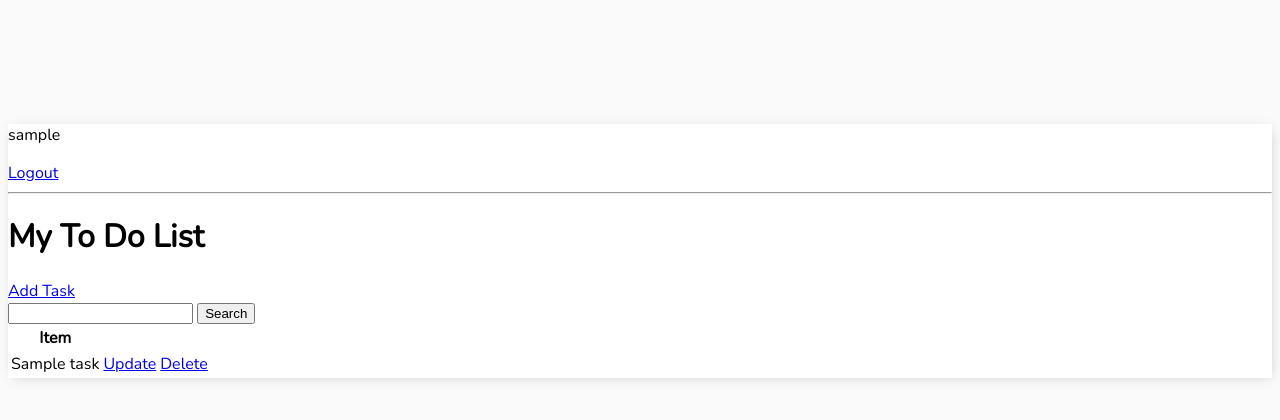
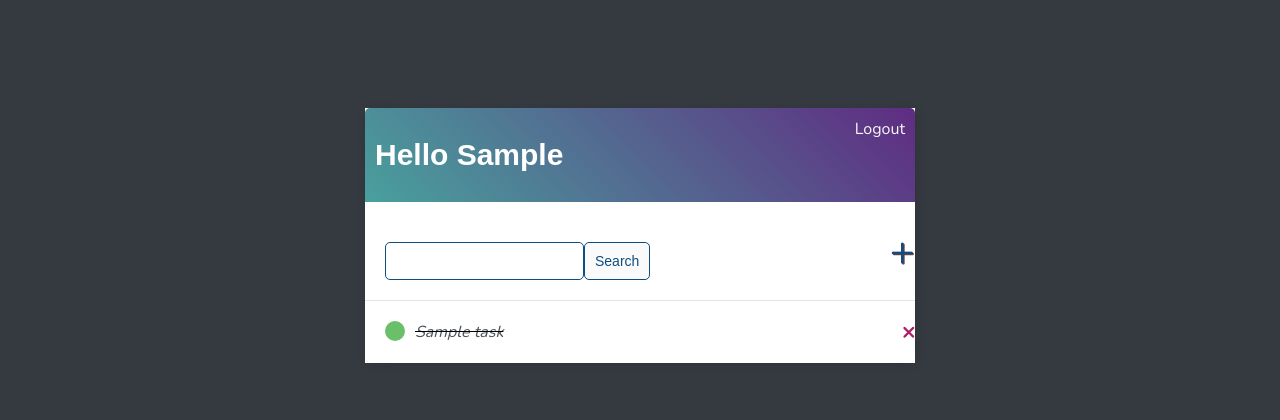
Before and after one commit to phulikely/ToDoApp, a Django app: page / in a window 1280 px wide. Shown: the top 420 px of the page. Run offline with Django 3.2, Linux system fonts and the light colour scheme; a user stored in the database is signed in; tables that the repository leaves empty hold one stand-in row (values such as "Sample post").

Commit message:
Done Frontends

```diff
--- a/main/admin.py
+++ b/main/admin.py
@@ -1,5 +1,5 @@
 from django.contrib import admin
 from .models import Task
 
-# Register your models here.
+
 admin.site.register(Task)
--- a/main/forms.py
+++ b/main/forms.py
@@ -1,6 +1,5 @@
 from django import forms
 from django.contrib.auth.forms import UserCreationForm
-
 from .models import *
 
 class TaskForm(forms.ModelForm):
--- a/main/models.py
+++ b/main/models.py
@@ -1,7 +1,7 @@
 from django.db import models
 from django.contrib.auth.models import User
 
-# Create your models here.
+
 
 class Task(models.Model):
     user = models.ForeignKey(User, on_delete=models.CASCADE, null=True, blank=True)
@@ -14,4 +14,4 @@ class Task(models.Model):
         return self.title
 
     class Meta:
-        ordering = ['title']
+        ordering = ['complete']
--- a/main/templates/main/detail_task.html
+++ b/main/templates/main/detail_task.html
@@ -1,8 +1,9 @@
 {% extends 'main/main.html' %}
 {% block content %}
-<h3>Detail Task</h3>
 
-<a href="{% url 'home' %}">Back</a>
+<div class="header-bar">
+    <a href="{% url 'home' %}">&#8592; Back</a>
+</div>
 
 <form method="" action="">
     {% csrf_token %}
@@ -10,4 +11,5 @@
     {{form.as_p}}
 
 </form>
+
 {% endblock content %}
--- a/main/templates/main/list.html
+++ b/main/templates/main/list.html
@@ -1,39 +1,47 @@
 {% extends 'main/main.html' %}
 {% block content %}
-{% if request.user.is_authenticated %}
-    <p>{{request.user}}</p>
-    <a href="{% url 'logout' %}">Logout</a>
-{% else %}
-    <a href="{% url 'login' %}">Login</a>
-{% endif %}
 
-<hr>
+<div class="header-bar">
+    <div>
+        <h1>Hello {{request.user|title}}</h1>
+    </div>
+    {% if request.user.is_authenticated %}
+        <a href="{% url 'logout' %}">Logout</a>
+    {% else %}
+        <a href="{% url 'login' %}">Login</a>
+    {% endif %}
+</div>
 
-<h1>My To Do List</h1>
+<div id="search-add-wrapper">
+    <form method="GET" style="margin-top: 20px; display: flex;">
+        <input type="text" name="name">
+        <input class="button" type="submit" value="Search">
+    </form>
+    <a id="add-link" href="{% url 'create_task' %}">&#x2b;</a>
+</div>
 
-<a href="{% url 'create_task' %}">Add Task</a>
+<div class="task-items-wrapper">
+    {% for task in tasks %}
+    <div class="task-wrapper">
+        {% if task.complete %}
+            <div class="task-title">
+                <div class="task-complete-icon"></div>
+                <i><s><a href="{% url 'update_task' task.id %}">{{task}}</a></s></i>
+            </div>
+        <a class="delete-link" href="{% url 'delete_task' task.id %}">&#215;</a>
+        {% else %}
+            <div class="task-title">
+                <div class="task-incomplete-icon"></div>
+                <a href="{% url 'update_task' task.id %}">{{task}}</a>
+            </div>
+        <a class="delete-link" href="{% url 'delete_task' task.id %}">&#215;</a>
+        {% endif %}
 
-<form method="GET">
-    <!-- {{my_filter.form}} -->
-    <input type="text" name="name">
-    <input type="submit" value="Search">
-</form>
+    </div>
 
-<table>
-    <tr>
-        <th>Item</th>
-        <th></th>
-        <th></th>
-    </tr>
-    {% for task in tasks %}
-    <tr>
-        <td>{{task.title}}</td>
-        <!-- <td><a href="{% url 'detail_task' task.id %}">View</a></td> -->
-        <td><a href="{% url 'update_task' task.id %}">Update</a></td>
-        <td><a href="{% url 'delete_task' task.id %}">Delete</a></td>
-    </tr>
     {% empty %}
-    <h3>No items in list</h3>
+    <h3 style="color: red;">No items in list</h3>
     {% endfor %}
-</table>
+</div>
+
 {% endblock content %}
--- a/main/templates/main/main.html
+++ b/main/templates/main/main.html
@@ -10,33 +10,9 @@
 
     <style>
         body {
-            background-color: #FAFAFA;
+            background-color: rgb(52, 58, 64);
             font-family: 'Nunito', sans-serif;
             padding-top: 100px;
-        }
-
-        .container {
-            max-width: -webkit-fill-available;
-            margin: auto;
-            background-color: #fff;
-            -webkit-box-shadow: 2px 2px 13px -4px rgba(0, 0, 0, 0.21);
-            box-shadow: 2px 2px 13px -4px rgba(0, 0, 0, 0.21);
-        }
-
-
-        /* h1,
-        h2,
-        h3,
-        h4,
-        h5,
-        h6
-            {
-            font-family: 'Raleway', sans-serif;
-        }
-
-        a,
-        p {
-            color: #4b5156
         }
 
         .container {
@@ -47,13 +23,24 @@
             box-shadow: 2px 2px 13px -4px rgba(0, 0, 0, 0.21);
         }
 
+        h1,
+        h2,
+        h3,
+        h4,
+        h5,
+        h6
+            {
+            font-family: 'Raleway', sans-serif;
+            font-size: 30px;
+        }
+
         .header-bar {
             display: flex;
             justify-content: space-between;
             color: #fff;
             padding: 10px;
             border-radius: 5px 5px 0 0;
-            background: linear-gradient(90deg, #EEA390 0%, #EB796F 43%, #EB796F 100%);
+            background: linear-gradient(45deg, #49a09d, #5f2c82);
         }
 
         .header-bar a {
@@ -69,6 +56,10 @@
             border-top: 1px solid #dfe4ea;
             overflow: hidden;
         }
+
+        /* .task-items-wrapper{
+            line-height: 50px;
+        } */
 
         .task-title {
             display: flex;
@@ -98,48 +89,10 @@
         .delete-link {
             text-decoration: none;
             font-weight: 900;
-            color: #857474;
+            color: rgb(175, 29, 102);
             font-size: 22px;
             line-height: 0;
             padding: 20px 0px;
-        }
-
-
-        .handle {
-            display: inline-block;
-            padding: 20px 16px;
-            cursor: grab;
-            user-select: none;
-        }
-
-        .handle:after,
-        .handle:before {
-            display: block;
-            content: "";
-        }
-
-        .handle:active,
-        .handle:active:before,
-        .handle:active:after {
-            cursor: grabbing;
-        }
-
-        .dropArea {
-            background-color: #f1f2f6;
-            color: black;
-            border: #ced6e0 1px solid;
-        }
-
-        .selectedTask {
-            opacity: 0.6;
-        }
-
-
-        #add-link {
-            color: #EB796F;
-            text-decoration: none;
-            font-size: 42px;
-            text-shadow: 1px 1px #81413b;
         }
 
         #search-add-wrapper {
@@ -149,10 +102,18 @@
             padding: 20px;
         }
 
+        #add-link {
+            color: rgb(15, 76, 129);
+            text-decoration: none;
+            font-size: 42px;
+            text-shadow: 1px 1px #81413b;
+            margin-right: -20px;
+        }
+
         input[type=text],
         input[type=password],
         textarea {
-            border: 1px solid #EB796F;
+            border: 1px solid rgb(15, 76, 129);
             border-radius: 5px;
             padding: 10px;
             width: 90%;
@@ -164,9 +125,9 @@
         }
 
         .button {
-            border: 1px solid #EB796F;
+            border: 1px solid rgb(15, 76, 129);
             background-color: #FAFAFA;
-            color: #EB796F;
+            color: rgb(15, 76, 129);
             padding: 10px;
             font-size: 14px;
             border-radius: 5px;
@@ -176,7 +137,8 @@
 
         .card-body {
             padding: 20px;
-        } */
+        }
+
     </style>
 </head>
 
--- a/main/views.py
+++ b/main/views.py
@@ -38,12 +38,9 @@ def register_page(request):
         if request.method == 'POST':
             form = CreateUserForm(request.POST)
             if form.is_valid():
-                user = form.save()
+                form.save()
                 username = form.cleaned_data.get('username')
-                # group = Group.objects.get(name='client')
-                # user.groups.add(group)
-                # Customer.objects.create(user=user)
-                # messages.success(request, 'Account created for ' + username + ' successfully')
+                messages.success(request, 'Account created for ' + username + ' successfully')
                 return redirect('login')
             else:
                 messages.error(request, 'Account created unsuccessfully')
@@ -56,18 +53,15 @@ def home(request):
     #tasks = Task.objects.all()
     tasks = request.user.task_set.all()
     #print('task theo user : ', tasks1)
-
     form = TaskForm()
-
     my_filter = TaskFilter(request.GET, queryset=tasks)
-    print(my_filter.data)
     #search_key = my_filter.data.get('name')
     tasks = my_filter.qs
 
     context = {'tasks':tasks,
                 'form':form,
                 'my_filter':my_filter,
-                #'search_key':search_key
+                # 'search_key':search_key
                 }
     return render(request, 'main/list.html', context)
 
@@ -84,7 +78,6 @@ def create_task(request):
             data.update({'user': request.user})
             Task.objects.create(**data)
         return redirect('home')
-
     context = {'form':form}
     return render(request, 'main/create_task.html', context)
 
@@ -92,38 +85,29 @@ def create_task(request):
 @login_required(login_url='login')
 def detail_task(request, pk):
     task = Task.objects.get(id=pk)
-
     form = TaskForm(instance=task)
-
     context = {'form':form}
-
     return render(request, 'main/detail_task.html', context)
 
 
 @login_required(login_url='login')
 def update_task(request, pk):
     task = Task.objects.get(id=pk)
-
     form = TaskForm(instance=task)
-
     if request.method == 'POST':
         form = TaskForm(request.POST, instance=task)
         if form.is_valid:
             form.save()
         return redirect('home')
-
     context = {'form':form}
-
     return render(request, 'main/update_task.html', context)
 
 
 @login_required(login_url='login')
 def delete_task(request, pk):
     item = Task.objects.get(id=pk)
-
     if request.method == 'POST':
         item.delete()
         return redirect('home')
-
     context = {'item':item}
     return render(request, 'main/delete_task.html', context)
```
Also changed, not shown: main/templates/main/create_task.html (+10 -7 lines), main/templates/main/delete_task.html (+11 -6 lines), main/templates/main/login.html (+23 -12 lines), main/templates/main/register.html (+9 -3 lines), main/templates/main/update_task.html (+13 -7 lines).
